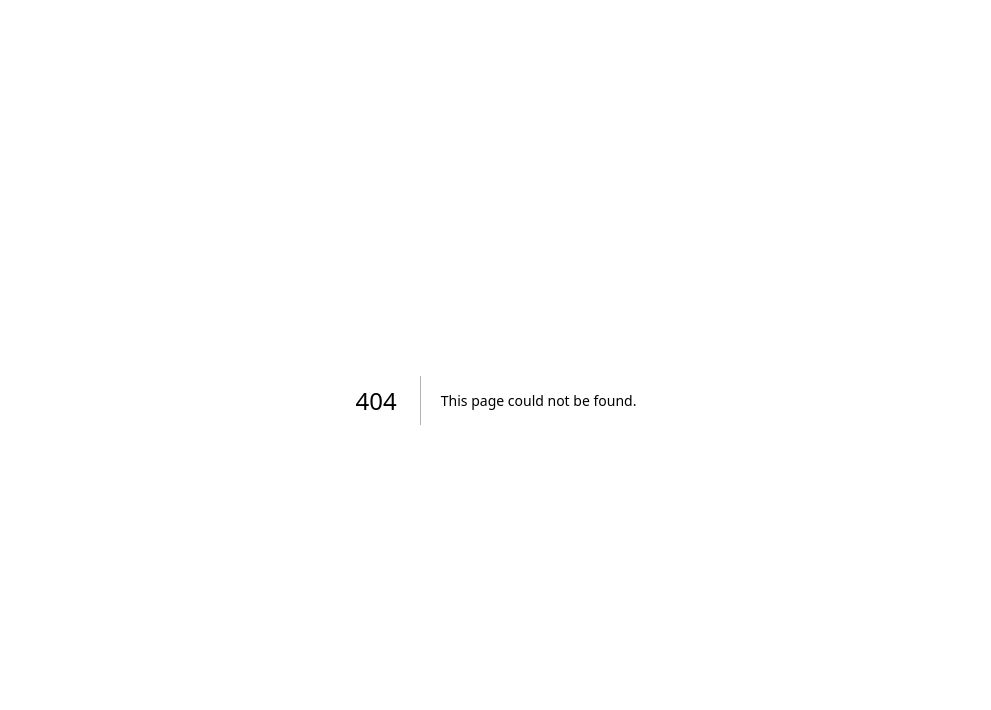
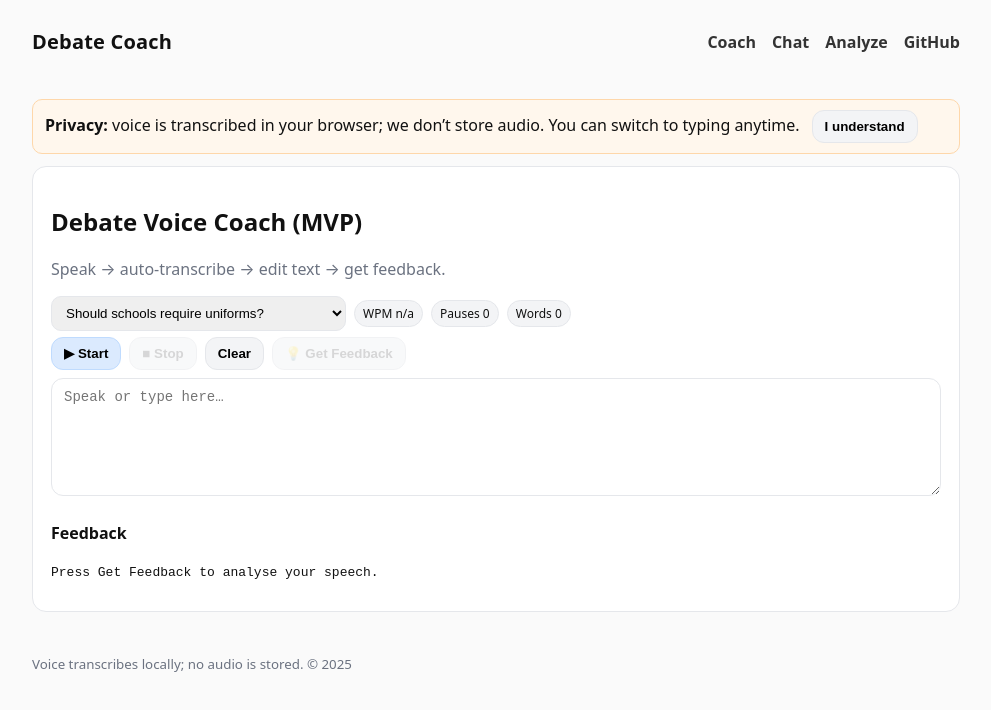
Before and after one commit to wangxinle010302/debate-coach, a Next.js app: page /coach in a window 1280 px wide. Before the commit this address had no page. Shown: the top 710 px of the page, without its empty margins (144-1135 px from the left). Built offline with nearby package versions, Linux system fonts and the light colour scheme.

Commit message:
feat: add coach/chat/analyze pages and API; update styles and config

```diff
--- /dev/null
+++ b/src/app/coach/page.tsx
@@ -0,0 +1,14 @@
+// src/app/coach/page.tsx
+import Consent from "@/components/Consent";
+import dynamic from "next/dynamic";
+
+const VoiceCoach = dynamic(() => import("@/components/VoiceCoach"), { ssr:false });
+
+export default function CoachPage() {
+  return (
+    <>
+      <Consent />
+      <VoiceCoach />
+    </>
+  );
+}
--- a/src/app/globals.css
+++ b/src/app/globals.css
@@ -1,23 +1,35 @@
-:root{
-  --ink:#111; --muted:#666; --bg:#f7f7f7; --card:#fff;
-  --blue:#2563eb; --radius:12px; --gap:14px;
+/* src/app/globals.css */
+* { box-sizing: border-box; }
+:root {
+  --ink:#111; --muted:#6b7280; --bg:#fafafa; --card:#fff;
+  --blue:#2563eb; --green:#059669; --amber:#b45309; --red:#dc2626;
+  --radius:14px;
 }
-*{box-sizing:border-box}
-html,body{margin:0;padding:0;font-family:ui-sans-serif,system-ui,Segoe UI,Roboto,Helvetica,Arial;color:var(--ink);background:var(--bg)}
-a{color:inherit;text-decoration:none}
+html,body { margin:0; padding:0; font-family: ui-sans-serif, system-ui, -apple-system, "Segoe UI", Roboto, "Helvetica Neue", Arial; color:var(--ink); background:var(--bg); }
+.container { max-width: 960px; margin: 0 auto; padding: 16px; }
+.nav { display:flex; align-items:center; justify-content:space-between; gap:20px; padding:12px 0; }
+.nav a { color:var(--ink); text-decoration:none; font-weight:600; }
+.nav .nav-items a { margin-left:16px; opacity:.85; }
+.nav .nav-items a:hover { opacity:1; }
+.brand { font-size:20px; letter-spacing:.2px; }
 
-.container{max-width:920px;margin:40px auto;padding:0 20px}
-.card{background:var(--card);border:1px solid #e5e7eb;border-radius:var(--radius);padding:20px}
-.h1{font-size:28px;margin:0 0 10px}
-.muted{color:var(--muted)}
-.row{display:flex;gap:var(--gap);align-items:center;flex-wrap:wrap}
-.col{display:flex;flex-direction:column;gap:var(--gap)}
-.btn{display:inline-flex;align-items:center;justify-content:center;border:1px solid #d1d5db;border-radius:10px;height:38px;padding:0 14px;background:#fff;cursor:pointer}
-.btn[disabled]{opacity:.6;cursor:not-allowed}
-.btn-primary{background:var(--blue);color:#fff;border-color:var(--blue)}
-.input,.textarea{border:1px solid #e5e7eb;border-radius:10px;padding:10px 12px;background:#fff}
-.textarea{min-height:160px;resize:vertical}
-.badge{display:inline-block;background:#eef2ff;color:#3730a3;border-radius:999px;padding:4px 10px;font-size:12px}
-.bubble{background:#f9fafb;border:1px solid #e5e7eb;border-radius:12px;padding:12px}
-.grid{display:grid;grid-template-columns:1fr 1fr;gap:var(--gap)}
-@media (max-width:860px){.grid{grid-template-columns:1fr}}
+.grid { display:grid; grid-template-columns: 1fr 1fr 1fr; gap:16px; }
+@media (max-width: 900px) { .grid{ grid-template-columns:1fr; } }
+
+.card { background:var(--card); border:1px solid #e5e7eb; border-radius:var(--radius); padding:18px; }
+.card h3 { margin:0 0 8px 0; }
+.muted { color:var(--muted); }
+
+.row { display:flex; align-items:center; gap:8px; flex-wrap:wrap; }
+.input, textarea { width:100%; padding:10px 12px; border:1px solid #e5e7eb; border-radius:12px; font-size:14px; }
+select { padding:8px 10px; border-radius:10px; border:1px solid #e5e7eb; }
+
+.btn { display:inline-flex; align-items:center; gap:6px; padding:8px 12px; background:#f3f4f6; border:1px solid #e5e7eb; border-radius:12px; cursor:pointer; font-weight:600; }
+.btn:hover { background:#eef2ff; border-color:#dbeafe; }
+.btn[disabled] { opacity:.5; cursor:not-allowed; }
+.btn-primary { background:#dbeafe; border-color:#bfdbfe; }
+.badge { padding:4px 8px; background:#f3f4f6; border:1px solid #e5e7eb; border-radius:999px; font-size:12px; }
+
+.kpi { display:flex; gap:8px; align-items:center; }
+
+.foot { color:var(--muted); padding:24px 16px 40px; }
--- a/src/app/layout.tsx
+++ b/src/app/layout.tsx
@@ -1,12 +1,32 @@
+// src/app/layout.tsx
+import "./globals.css";
+import Link from "next/link";
+
 export const metadata = {
-  title: "Debate Coach MVP",
-  description: "Voice input + coaching demo"
+  title: "Debate Coach",
+  description: "Voice debate practice + AI feedback",
 };
 
 export default function RootLayout({ children }: { children: React.ReactNode }) {
   return (
     <html lang="en">
-      <body>{children}</body>
+      <body>
+        <header className="container">
+          <nav className="nav">
+            <Link href="/" className="brand">Debate Coach</Link>
+            <div className="nav-items">
+              <Link href="/coach">Coach</Link>
+              <Link href="/chat">Chat</Link>
+              <Link href="/analyze">Analyze</Link>
+              <a href="https://github.com/wangxinle010302/debate-coach" target="_blank" rel="noreferrer">GitHub</a>
+            </div>
+          </nav>
+        </header>
+        <main className="container">{children}</main>
+        <footer className="container foot">
+          <small>Voice transcribes locally; no audio is stored. © {new Date().getFullYear()}</small>
+        </footer>
+      </body>
     </html>
   );
 }
--- /dev/null
+++ b/src/components/Consent.tsx
@@ -0,0 +1,18 @@
+"use client";
+import { useEffect, useState } from "react";
+
+export default function Consent() {
+  const [ok, setOk] = useState(true);
+  useEffect(() => { setOk(localStorage.getItem("consent-ok")==="1"); }, []);
+  if (ok) return null;
+  return (
+    <div style={{position:"sticky",top:0,zIndex:50,background:"#fff7ed",
+      border:"1px solid #fed7aa",padding:"10px 12px",borderRadius:10,marginBottom:12}}>
+      <b>Privacy:</b> voice is transcribed in your browser; we don’t store audio. You can switch to typing anytime.
+      <button className="btn" style={{marginLeft:12}}
+        onClick={()=>{ localStorage.setItem("consent-ok","1"); setOk(true); }}>
+        I understand
+      </button>
+    </div>
+  );
+}
--- a/src/components/VoiceCoach.tsx
+++ b/src/components/VoiceCoach.tsx
@@ -1,154 +1,144 @@
-'use client';
+"use client";
+import { useEffect, useMemo, useRef, useState } from "react";
 
-import React, { useCallback, useEffect, useRef, useState } from 'react';
+const TOPICS = [
+  "Should schools require uniforms?",
+  "Should social media have age verification?",
+  "Is AI a net positive for education?",
+  "Should homework be banned?",
+  "Should universities be test-optional?",
+  "Should voting age be lowered to 16?"
+];
 
-type Scores = { clarity:number; logic:number; evidence:number; civility:number };
-type CoachResp = { summary:string; tips:string[]; scores:Scores };
+type Metrics = { wpm:number; pauseCount:number; words:number; ms:number };
 
-declare global {
-  interface Window {
-    webkitSpeechRecognition?: any;
-    SpeechRecognition?: any;
-  }
+function calcMetrics(text:string, ms:number): Metrics {
+  const words = text.trim().split(/\s+/).filter(Boolean).length;
+  const minutes = Math.max(ms/60000, 1/60);
+  const wpm = Math.round(words / minutes);
+  const pauseCount = (text.match(/(\.{3,}|\s{4,})/g) || []).length;
+  return { wpm, pauseCount, words, ms };
 }
 
 export default function VoiceCoach() {
-  const [topic, setTopic] = useState('Should schools require uniforms?');
+  const [mounted, setMounted] = useState(false);
+  const [topic, setTopic] = useState(TOPICS[0]);
+  const [transcript, setTranscript] = useState("");
   const [listening, setListening] = useState(false);
   const [recognizing, setRecognizing] = useState(false);
-  const [interim, setInterim] = useState('');
-  const [transcript, setTranscript] = useState('');
-  const [startedAt, setStartedAt] = useState<number | null>(null);
-  const [wpm, setWpm] = useState<number | null>(null);
-  const [result, setResult] = useState<CoachResp | null>(null);
-  const recRef = useRef<any>(null);
+  const [metrics, setMetrics] = useState<Metrics>({ wpm:0,pauseCount:0,words:0,ms:0 });
+  const [feedback, setFeedback] = useState<string>("Press Get Feedback to analyse your speech.");
+  const [error, setError] = useState<string>("");
 
-  const SR =
-    typeof window !== 'undefined'
-      ? window.SpeechRecognition || window.webkitSpeechRecognition
-      : null;
+  const recogRef = useRef<any>(null);
+  const startedAt = useRef<number | null>(null);
 
-  useEffect(() => {
-    if (!startedAt) return;
-    const words = transcript.trim().split(/\s+/).filter(Boolean).length;
-    const seconds = Math.max(1, (Date.now() - startedAt) / 1000);
-    setWpm(Number(((words / seconds) * 60).toFixed(1)));
-  }, [transcript, startedAt]);
+  const SpeechRecognition = useMemo(() => {
+    if (typeof window === "undefined") return undefined;
+    // @ts-ignore
+    return window.SpeechRecognition || window.webkitSpeechRecognition;
+  }, []);
 
-  const start = useCallback(() => {
-    if (!SR) {
-      alert('Your browser does not support Web Speech API. You can type instead.');
+  useEffect(() => { setMounted(true); }, []);
+
+  function start() {
+    setError("");
+    if (!SpeechRecognition) {
+      setError("SpeechRecognition not supported. Please use Chrome/Edge on desktop or recent Android.");
       return;
     }
-    setListening(true);
-    setRecognizing(true);
-    setResult(null);
-    setInterim('');
-    setTranscript('');
-    setStartedAt(Date.now());
+    try {
+      const recog = new SpeechRecognition();
+      recogRef.current = recog;
+      recog.lang = "en-US";
+      recog.interimResults = true;
+      recog.continuous = true;
 
-    const rec = new SR();
-    rec.lang = 'en-US';
-    rec.continuous = true;
-    rec.interimResults = true;
+      recog.onstart = () => { setListening(true); setRecognizing(true); startedAt.current = Date.now(); };
+      recog.onerror = (e:any) => { setError(e?.error || "mic error"); setRecognizing(false); setListening(false); };
+      recog.onend = () => {
+        setRecognizing(false); setListening(false);
+        if (startedAt.current) setMetrics(calcMetrics(transcript, Date.now()-startedAt.current));
+      };
+      recog.onresult = (event:any) => {
+        let full = "";
+        for (let i=0; i<event.results.length; i++){
+          full += event.results[i][0].transcript + " ";
+        }
+        setTranscript(full.trim());
+        if (startedAt.current) setMetrics(calcMetrics(full, Date.now()-startedAt.current));
+      };
 
-    rec.onresult = (e: any) => {
-      let finalText = '';
-      let interimText = '';
-      for (let i = e.resultIndex; i < e.results.length; i++) {
-        const text = e.results[i][0].transcript;
-        if (e.results[i].isFinal) finalText += text + ' ';
-        else interimText += text;
-      }
-      if (finalText) setTranscript((t) => (t + ' ' + finalText).trim());
-      setInterim(interimText);
-    };
-    rec.onend = () => { setRecognizing(false); setListening(false); };
-    rec.onerror = () => { setRecognizing(false); setListening(false); };
+      recog.start();
+    } catch (e:any) {
+      setError(e?.message || "failed to start mic");
+    }
+  }
 
-    rec.start();
-    recRef.current = rec;
-  }, [SR]);
+  function stop() {
+    try { recogRef.current?.stop(); } catch {}
+  }
 
-  const stop = useCallback(() => {
-    if (recRef.current) { try { recRef.current.stop(); } catch {} }
-    setRecognizing(false);
-    setListening(false);
-  }, []);
+  function clearAll() {
+    setTranscript(""); setFeedback("Press Get Feedback to analyse your speech.");
+    setMetrics({ wpm:0, pauseCount:0, words:0, ms:0 }); setError("");
+  }
 
-  const clearAll = () => {
-    stop();
-    setInterim('');
-    setTranscript('');
-    setResult(null);
-    setWpm(null);
-    setStartedAt(null);
-  };
-
-  const score = async () => {
-    const content = (transcript + ' ' + interim).trim();
-    if (!content) return alert('Please speak or type something first.');
-    setResult(null);
-    try {
-      const res = await fetch('/api/score', {
-        method: 'POST',
-        headers: { 'Content-Type': 'application/json' },
-        body: JSON.stringify({ topic, transcript: content })
-      });
-      if (!res.ok) throw new Error(await res.text());
-      const data: CoachResp = await res.json();
-      setResult(data);
-    } catch (e: any) {
-      alert(e.message || 'Failed to score');
-    }
-  };
+  async function getFeedback() {
+    setFeedback("Thinking…");
+    const res = await fetch("/api/analyze",{ method:"POST", headers:{ "Content-Type":"application/json" },
+      body: JSON.stringify({ topic, text: transcript }) });
+    if (!res.ok) { setFeedback("Server error. Try again."); return; }
+    const data = await res.json();
+    const lines = [
+      `Score (0–5): clarity ${data.scores.clarity}, logic ${data.scores.logic}, evidence ${data.scores.evidence}, civility ${data.scores.civility}`,
+      `Focus: ${data.focus}`,
+      `Tips:`,
+      `• ${data.tips[0]}`,
+      `• ${data.tips[1]}`,
+      `• ${data.tips[2]}`,
+      `• ${data.tips[3]}`
+    ];
+    setFeedback(lines.join("\n"));
+  }
 
   return (
-    <div className="card col" style={{gap:16}}>
-      <div className="row">
-        <input className="input" style={{flex:1,minWidth:260}}
-          value={topic} onChange={(e)=>setTopic(e.target.value)} placeholder="Topic or motion" />
-        <span className="badge">{wpm ? `${wpm} WPM` : 'WPM n/a'}</span>
+    <div className="card">
+      <h2>Debate Voice Coach (MVP)</h2>
+      <p className="muted">Speak → auto-transcribe → edit text → get feedback.</p>
+
+      <div className="row" style={{margin:"8px 0 6px"}}>
+        <select value={topic} onChange={e=>setTopic(e.target.value)}>
+          {TOPICS.map(t => <option key={t} value={t}>{t}</option>)}
+        </select>
+        <span className="kpi">
+          <span className="badge">WPM {metrics.wpm || "n/a"}</span>
+          <span className="badge">Pauses {metrics.pauseCount}</span>
+          <span className="badge">Words {metrics.words}</span>
+        </span>
       </div>
 
-      <div className="row">
-        <button className="btn btn-primary" onClick={start} disabled={listening || recognizing}>▶ Start</button>
-        <button className="btn" onClick={stop} disabled={!recognizing && !listening}>⏹ Stop</button>
+      <div className="row" style={{marginBottom:8}}>
+        <button className="btn btn-primary" onClick={start}
+          disabled={!mounted || listening || recognizing}>
+          ▶ Start
+        </button>
+        <button className="btn" onClick={stop} disabled={!listening}>■ Stop</button>
         <button className="btn" onClick={clearAll}>Clear</button>
-        <button className="btn" onClick={score}>💡 Get Feedback</button>
+        <button className="btn" onClick={getFeedback} disabled={transcript.trim().length<5}>
+          💡 Get Feedback
+        </button>
       </div>
 
-      <div className="grid">
-        <div className="col">
-          <label className="muted">Your speech (editable)</label>
-          <textarea className="textarea" value={transcript}
-            onChange={(e)=>setTranscript(e.target.value)} placeholder="Speak or type here..." />
-          {!!interim && <div className="bubble muted">Interim: {interim}</div>}
-        </div>
+      {error && <p style={{color:"var(--red)"}}>{error}</p>}
 
-        <div className="col">
-          <label className="muted">Feedback</label>
-          {!result && <div className="bubble">Press <b>Get Feedback</b> to analyse your speech.</div>}
-          {result && (
-            <div className="col" style={{gap:12}}>
-              <div className="bubble"><b>Summary:</b> {result.summary}</div>
-              <div className="bubble">
-                <b>Scores (1–5)</b>
-                <ul>
-                  <li>Clarity: {result.scores.clarity}</li>
-                  <li>Logic: {result.scores.logic}</li>
-                  <li>Evidence: {result.scores.evidence}</li>
-                  <li>Civility: {result.scores.civility}</li>
-                </ul>
-              </div>
-              <div className="bubble">
-                <b>Tips</b>
-                <ul>{result.tips.map((t,i)=><li key={i}>{t}</li>)}</ul>
-              </div>
-            </div>
-          )}
-        </div>
-      </div>
+      <textarea rows={6} className="input"
+        placeholder="Speak or type here…"
+        value={transcript}
+        onChange={e=>setTranscript(e.target.value)}
+      />
+      <h4>Feedback</h4>
+      <pre style={{whiteSpace:"pre-wrap"}}>{feedback}</pre>
     </div>
   );
 }
```
Also changed, not shown: next.config.ts (+5 -6 lines), src/app/analyze/page.tsx (added, +45 -0 lines), src/app/api/analyze/route.ts (added, +37 -0 lines), src/app/api/chat/route.ts (added, +34 -0 lines), src/app/chat/page.tsx (added, +102 -0 lines), src/app/page.tsx (+22 -8 lines).
